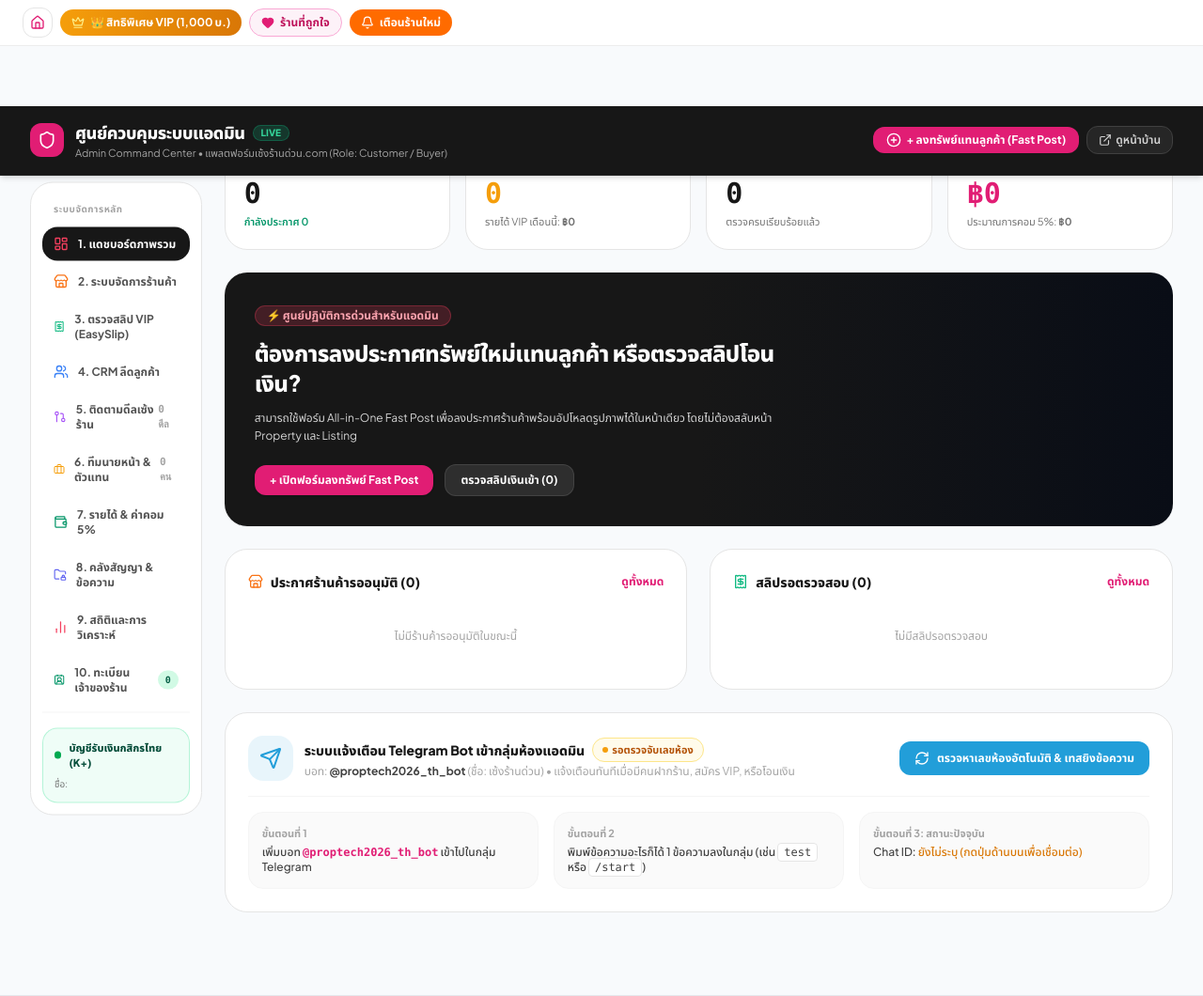
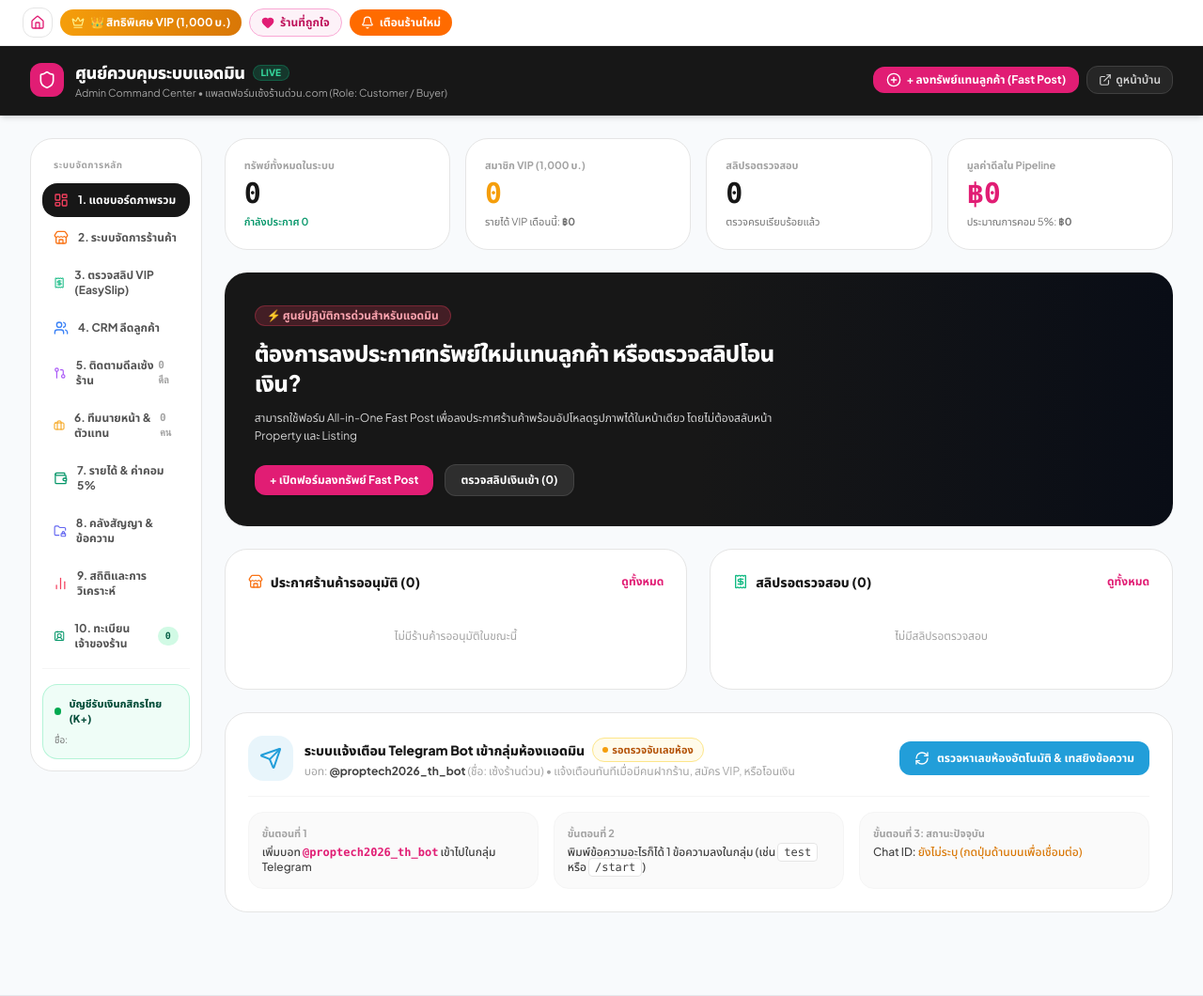
Before and after one commit to lalitx999/proptech, a Django app: page /admin-dashboard/ in a window 1280 px wide. Shown: the part 65-1125 px from the top of the page at 94% size. Run offline with Django 5.2, Linux system fonts and the light colour scheme; the visitor is signed in with stand-in values (Sample User, id 1); data comes from the database, SQL or seed files in the repository; data that the repository does not hold is empty; some libraries are stand-ins or nearby versions.

Commit message:
Fix admin command bar overlapping content cards by removing sticky positioning

```diff
--- a/templates/admin/dashboard.html
+++ b/templates/admin/dashboard.html
@@ -6,8 +6,8 @@
 {% block content %}
 <div class="min-h-screen bg-[#f8fafc] text-neutral-900 pb-16 overflow-x-hidden">
 
-    <!-- Top Command Header Bar -->
-    <div class="bg-neutral-900 text-white border-b border-neutral-800 sticky top-14 sm:top-16 z-30 shadow-md">
+    <!-- Top Command Header Bar (Static in page flow, does not stick or overlap content) -->
+    <div class="bg-neutral-900 text-white border-b border-neutral-800 shadow-md">
         <div class="mx-auto max-w-[1720px] w-full px-4 sm:px-6 lg:px-8 py-3.5 flex flex-col sm:flex-row sm:items-center justify-between gap-3">
             <div class="flex items-center gap-3">
                 <div class="w-9 h-9 rounded-xl bg-brand-600 flex items-center justify-center text-white shadow-xs">
@@ -45,7 +45,7 @@
         <div class="grid grid-cols-1 lg:grid-cols-12 gap-6 items-start">
 
             <!-- Left Command Sidebar Navigation (3 cols on lg, 2 cols on xl) -->
-            <div class="lg:col-span-3 xl:col-span-2 space-y-2 bg-white rounded-3xl p-3 border border-neutral-200 shadow-2xs sticky top-36">
+            <div class="lg:col-span-3 xl:col-span-2 space-y-2 bg-white rounded-3xl p-3 border border-neutral-200 shadow-2xs sticky top-20">
                 <div class="text-[10px] font-bold text-neutral-400 uppercase tracking-wider px-3 pt-2 pb-1">
                     ระบบจัดการหลัก
                 </div>
```
